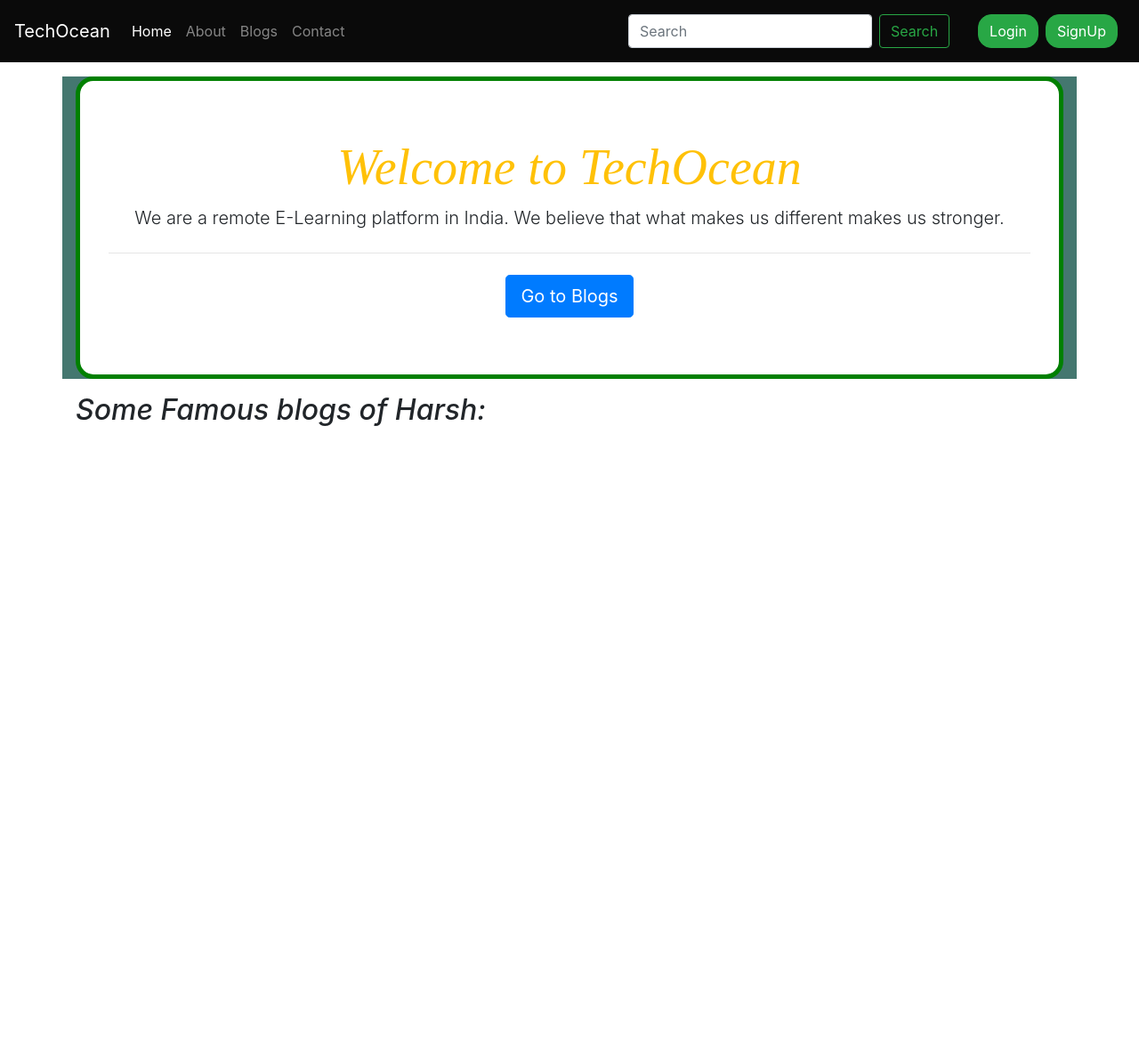
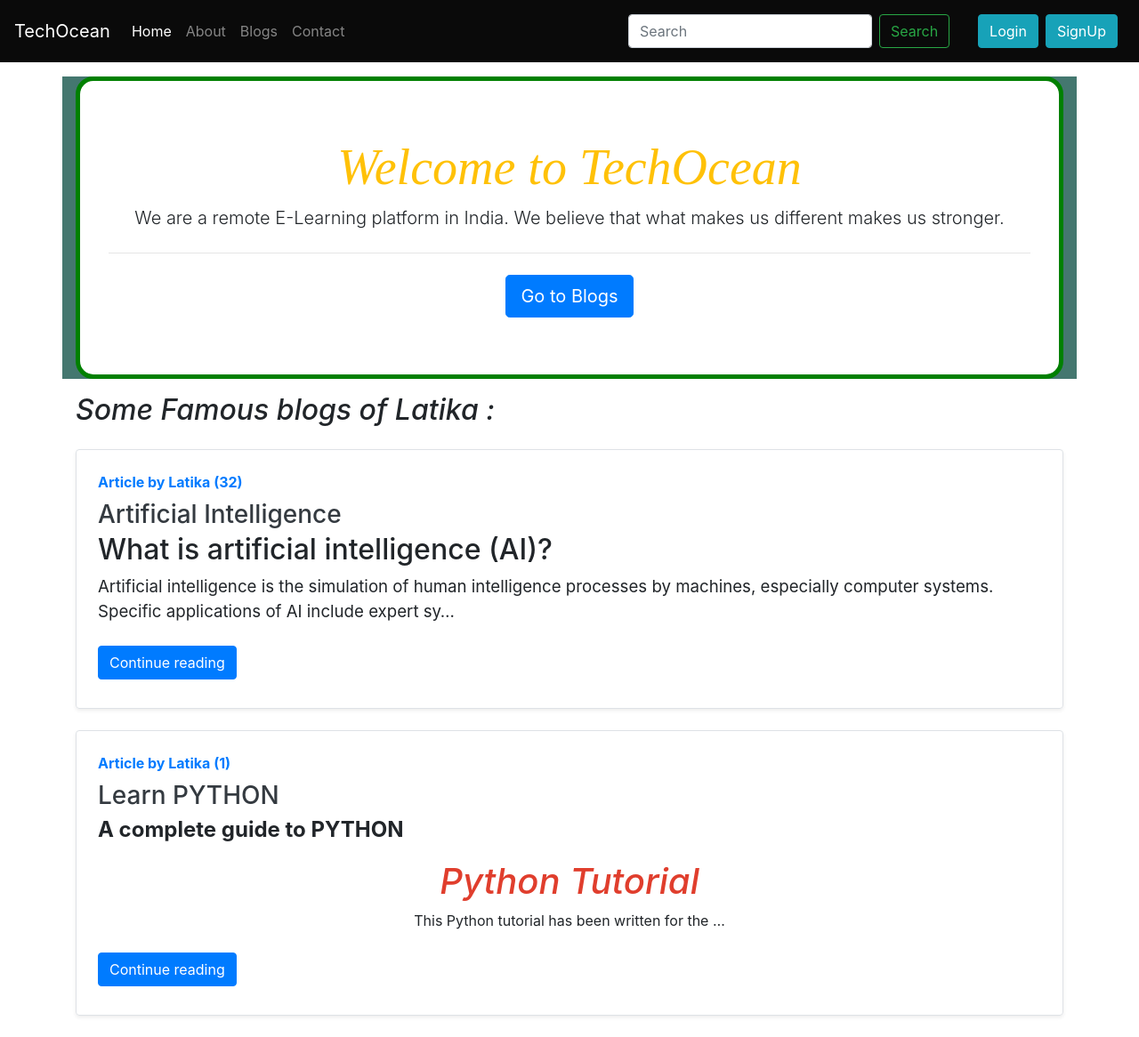
Before and after one commit to Devanshkanda/TechOcean, a Django app: page / in a window 1280 px wide. Shown: the whole page at 89% size. Before the commit the page ends 479 px from the top, so only its background shows below. Run offline with Django 4.2, Linux system fonts and the light colour scheme; data comes from the database, SQL or seed files in the repository; both versions use the stored data as it was after the commit.

Commit message:
debugging done

```diff
--- a/blog/views.py
+++ b/blog/views.py
@@ -25,6 +25,7 @@ def blogPost(request, slug):
 
     context={'post':post, 'comments': comments, 'user': request.user, 'replyDict': replyDict}
     return render(request, "blog/blogPost.html", context)
+
 def postComment(request):
     if request.method == "POST":
         comment=request.POST.get('comment')
--- a/home/views.py
+++ b/home/views.py
@@ -94,7 +94,7 @@ def handeLogin(request):
             messages.success(request, "Successfully Logged In")
             return redirect("home")
         else:
-            messages.warning(request, "Invalid credentials! Please try again")
+            messages.error(request, "Invalid credentials! Please try again")
             return redirect("home")
 
     return HttpResponse("404- Not found")
--- a/templates/base.html
+++ b/templates/base.html
@@ -10,6 +10,13 @@
   <link rel="stylesheet" href="https://cdn.jsdelivr.net/npm/bootstrap@4.4.1/dist/css/bootstrap.min.css"
     integrity="sha384-Vkoo8x4CGsO3+Hhxv8T/Q5PaXtkKtu6ug5TOeNV6gBiFeWPGFN9MuhOf23Q9Ifjh" crossorigin="anonymous">
 
+<!-- jQuery first, then Popper.js, then Bootstrap JS -->
+  <!-- Optional JavaScript -->
+    <script src="https://code.jquery.com/jquery-3.4.1.slim.min.js" integrity="sha384-J6qa4849blE2+poT4WnyKhv5vZF5SrPo0iEjwBvKU7imGFAV0wwj1yYfoRSJoZ+n" crossorigin="anonymous"></script>
+    <script src="https://cdn.jsdelivr.net/npm/popper.js@1.16.0/dist/umd/popper.min.js" integrity="sha384-Q6E9RHvbIyZFJoft+2mJbHaEWldlvI9IOYy5n3zV9zzTtmI3UksdQRVvoxMfooAo" crossorigin="anonymous"></script>
+    <script src="https://cdn.jsdelivr.net/npm/bootstrap@4.4.1/dist/js/bootstrap.min.js" integrity="sha384-wfSDF2E50Y2D1uUdj0O3uMBJnjuUD4Ih7YwaYd1iqfktj0Uod8GCExl3Og8ifwB6" crossorigin="anonymous"></script>
+
+
   <!-- External CSS-->
   <link rel="stylesheet" href="/static/styles.css">
 
@@ -19,6 +26,9 @@
   <!-- Google fonts -->
   <link href="https://fonts.googleapis.com/css2?family=Merriweather+Sans&family=Sacramento&display=swap"
     rel="stylesheet">
+
+
+
 
   <title>TechOcean | {% block title %}{% endblock title %}</title>
 </head>
@@ -66,12 +76,12 @@
     </div>
     {% else %}
     <!-- Button to  trigger Login modal -->
-    <button style="border-radius: 15px;" type="button" class="btn btn-success mr-2" data-toggle="modal"
+    <button  type="button" class="btn btn-info mr-2 " data-toggle="modal"
       data-target="#loginModal">
       Login
     </button>
     <!-- Button to  trigger sign modal -->
-    <button style="border-radius: 15px;" type="button" class="btn btn-success mr-2" data-toggle="modal"
+    <button  type="button" class="btn btn-info mr-2 " data-toggle="modal"
       data-target="#signupModal">
       SignUp
     </button>
@@ -79,6 +89,7 @@
 
     </div>
   </nav>
+
   {% for message in messages %}
   <div class="alert alert-{{ message.tags }} alert-dismissible fade show" role="alert">
     <strong>Message : </strong> {{ message }}
@@ -145,11 +156,6 @@
 
 
 
-  {% block body %}
-  {% endblock body %}
-
-  {% block js %}
-  {% endblock js %}
 
   <!-- Login Modal -->
   <div class="modal fade" id="loginModal" tabindex="-1" aria-labelledby="loginModal" aria-hidden="true">
@@ -175,28 +181,23 @@
                 placeholder="Enter your password " required>
             </div>
 
-            <button style="text-align: center;" type="submit" class="btn btn-primary">Submit</button>
+            <button  type="submit" class="btn btn-primary">Submit</button>
           </form>
-          <p style="text-align: center; margin-bottom: 0px; margin-top: 10px;">Don't hava an account?</p>
-          <button style="margin-left: 35%;" class="btn btn-sm btn-primary" type="button" data-toggle="modal"
-            data-target="#signupModal">
-            Click here to signup.
-          </button>
         </div>
         <div class="modal-footer">
         </div>
+      </div>
+    </div>
+  </div>
+  {% block body %}
+  {% endblock body %}
 
-        <!-- Optional JavaScript -->
-        <!-- jQuery first, then Popper.js, then Bootstrap JS -->
-        <script src="https://code.jquery.com/jquery-3.4.1.slim.min.js"
-          integrity="sha384-J6qa4849blE2+poT4WnyKhv5vZF5SrPo0iEjwBvKU7imGFAV0wwj1yYfoRSJoZ+n"
-          crossorigin="anonymous"></script>
-        <script src="https://cdn.jsdelivr.net/npm/popper.js@1.16.0/dist/umd/popper.min.js"
-          integrity="sha384-Q6E9RHvbIyZFJoft+2mJbHaEWldlvI9IOYy5n3zV9zzTtmI3UksdQRVvoxMfooAo"
-          crossorigin="anonymous"></script>
-        <script src="https://cdn.jsdelivr.net/npm/bootstrap@4.4.1/dist/js/bootstrap.min.js"
-          integrity="sha384-wfSDF2E50Y2D1uUdj0O3uMBJnjuUD4Ih7YwaYd1iqfktj0Uod8GCExl3Og8ifwB6"
-          crossorigin="anonymous"></script>
+  {% block js %}
+  {% endblock js %}
+
+
+
 </body>
 
+
 </html>
--- a/templates/home/home.html
+++ b/templates/home/home.html
@@ -14,15 +14,15 @@
   </div>
 </div>
 <div class="container my-3">
-  <h2 class=" font-italic">Some Famous blogs of Harsh:</h2>
+  <h2 class=" font-italic">Some Famous blogs of Latika :</h2>
   {% for post in allPosts %}
-  {% if post.author == 'harsh'%}
+  {% if post.author == 'Latika'%}
   <div class="row no-gutters border rounded overflow-hidden flex-md-row mb-4 shadow-sm h-md-250 my-4 position-relative">
     <div class="col p-4 d-flex flex-column position-static">
       <strong class="d-inline-block mb-2 text-primary">Article by {{post.author}} ({{post.views}})</strong>
       <h3 class="mb-0"><a class="text-dark" href="/blog/{{post.slug}}">{{post.title}} </a> </h3>
       <div class="mb-1 text-muted">{{post.datetime}}</div>
-      <p class="card-text mb-auto">{{post.content|safe |truncatechars:100}}</p>
+      <p class="card-text mb-auto">{{post.content|safe |truncatechars:300}}</p>
       <div class="my-2">
         <a href="/blog/{{post.slug}}" role="button" class="btn btn-primary">Continue reading</a>
       </div>
```
Also changed, not shown: templates/blog/bloghome.html (+10 -9 lines), templates/home/search.html (+1 -7 lines), db.sqlite3.
